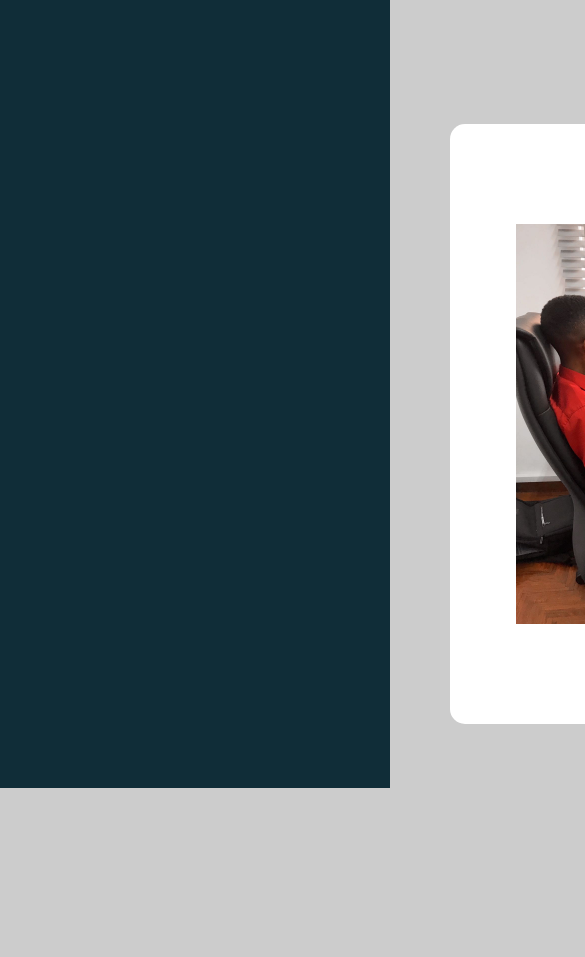
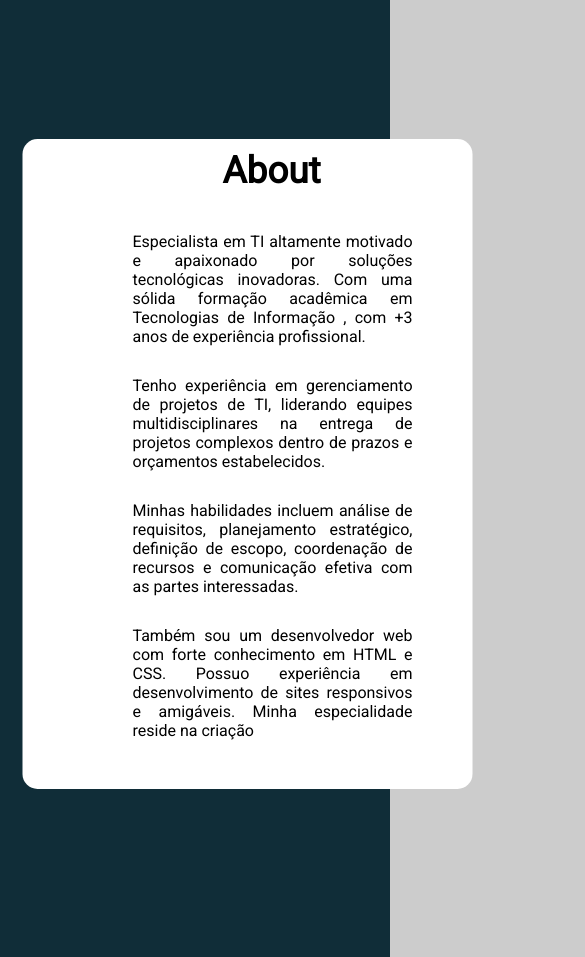
Before and after one commit to alfredonovela00/web-site-responsivo, a plain HTML site: page index.html in a window 390 px wide. Shown: the part 980-1937 px from the top of the page, 585 px wide, since content can reach past the window. Before the commit the page ends 1768 px from the top, so only its background shows below. Drawn offline with Linux system fonts and the light colour scheme; a web font is replaced by a local one.

Commit message:
update style.css

```diff
--- a/assets/css/style.css
+++ b/assets/css/style.css
@@ -201,4 +201,38 @@ h4 {
     margin-right: 100px;
    }
 
+   .about-box{
+    width: 450px;
+    height: 650px;
+    display: flex;
+    flex-direction: column;
+    margin: auto;
+    position: absolute;
+    transform: translate(5%, 30%);
+    background: white;
+    border-radius: 15px;
 }
+
+#about{
+    height: 120vh;
+    background: rgb(16, 45, 56);
+}
+
+
+.about-box-text p{
+    padding-right: 160px;
+    text-align: justify;
+    font-family: 'Roboto', sans-serif;
+    width: 450px;
+    text-align: justify;
+}
+
+.about-img{
+    display: none;
+}
+
+.about-box-text h1{
+    padding-left: 100px;
+}
+
+}
```
